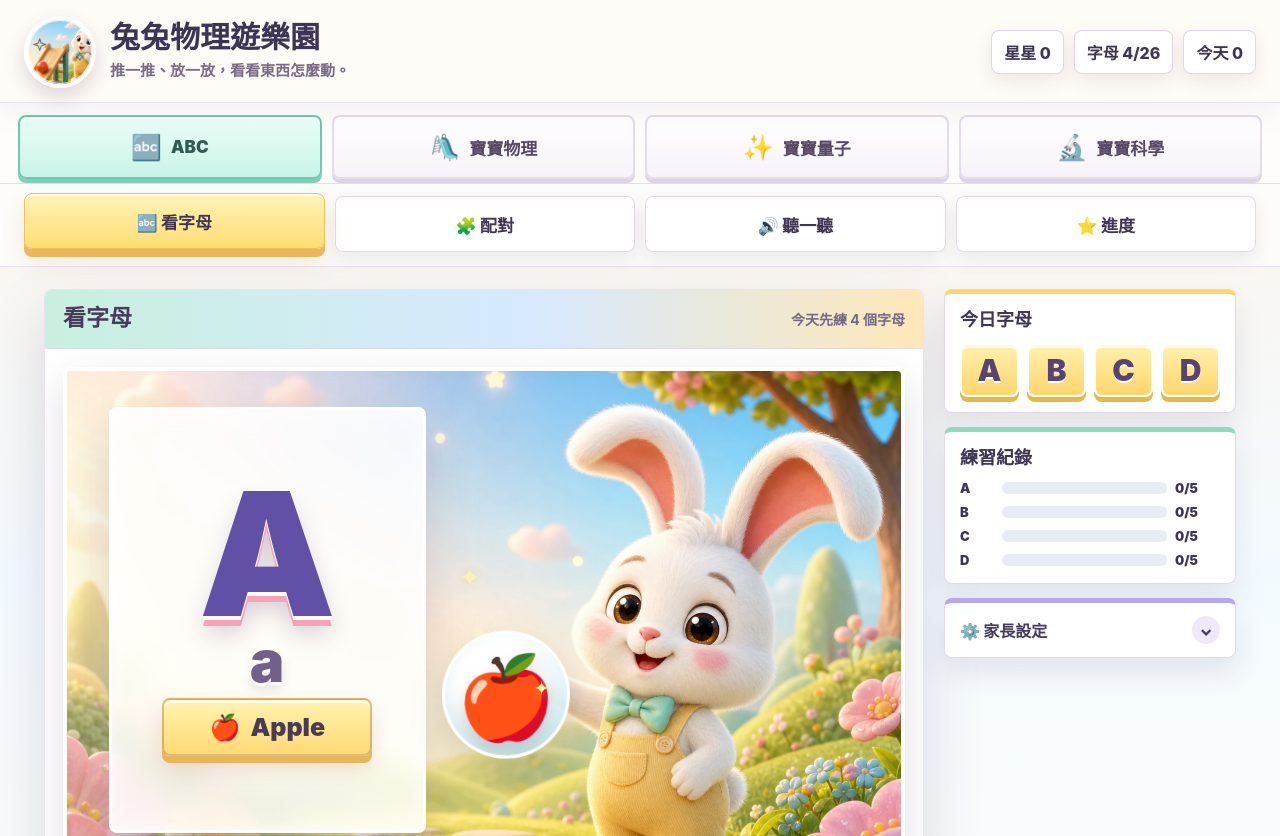
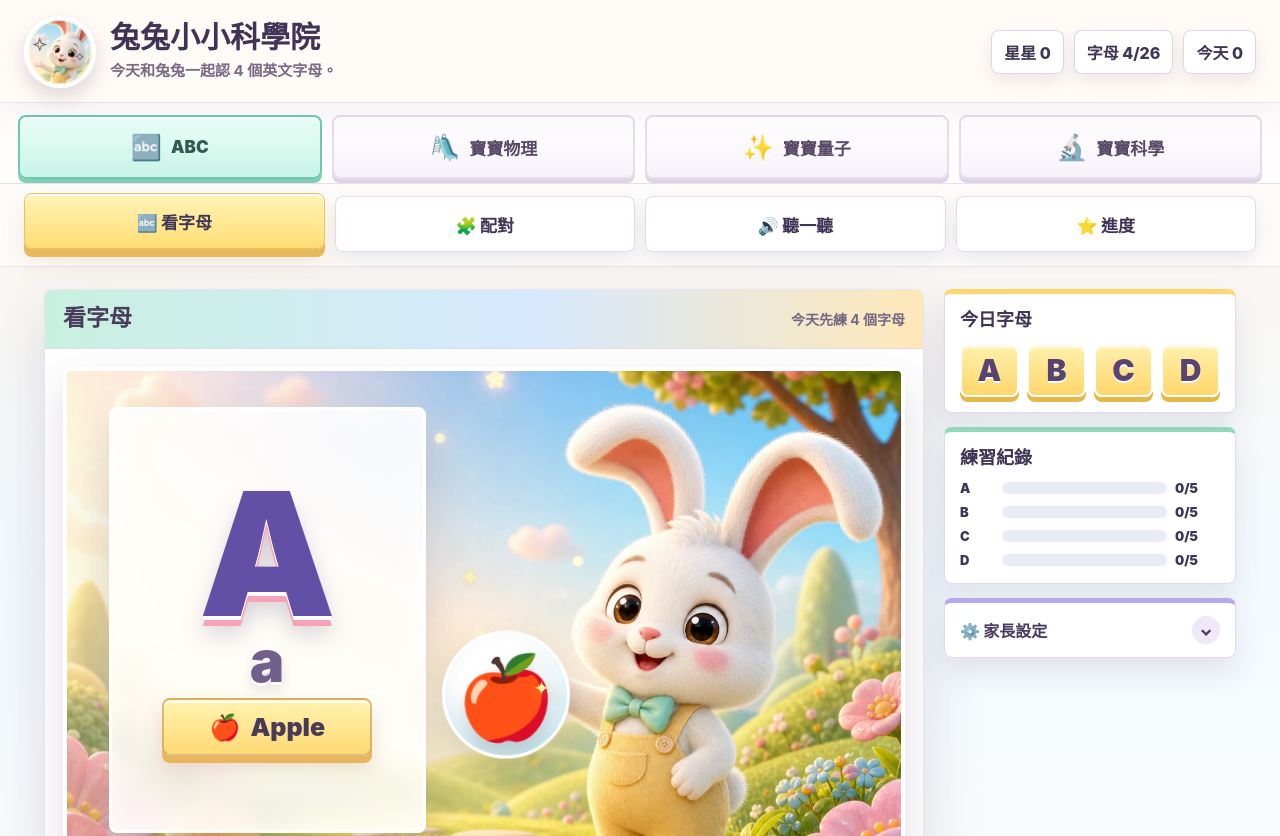
Before and after one commit to Kao-Yu-lin/bunny-little-scientist-academy, a plain HTML site: page bunny_alphabet_memory.html in a window 1280 px wide. Shown: the top 836 px of the page. Drawn offline with Linux system fonts and the light colour scheme.

Commit message:
修正 ABC 初始頁首

```diff
--- a/bunny_alphabet_memory.html
+++ b/bunny_alphabet_memory.html
@@ -2652,7 +2652,6 @@
     renderLearnLetter();
     buildMatchBoard();
     buildListenRound();
-    renderDiscoveryLesson();
     preloadDiscoveryImages();
     refreshAll();
 
```
Also changed, not shown: index.html (+0 -1 lines).
